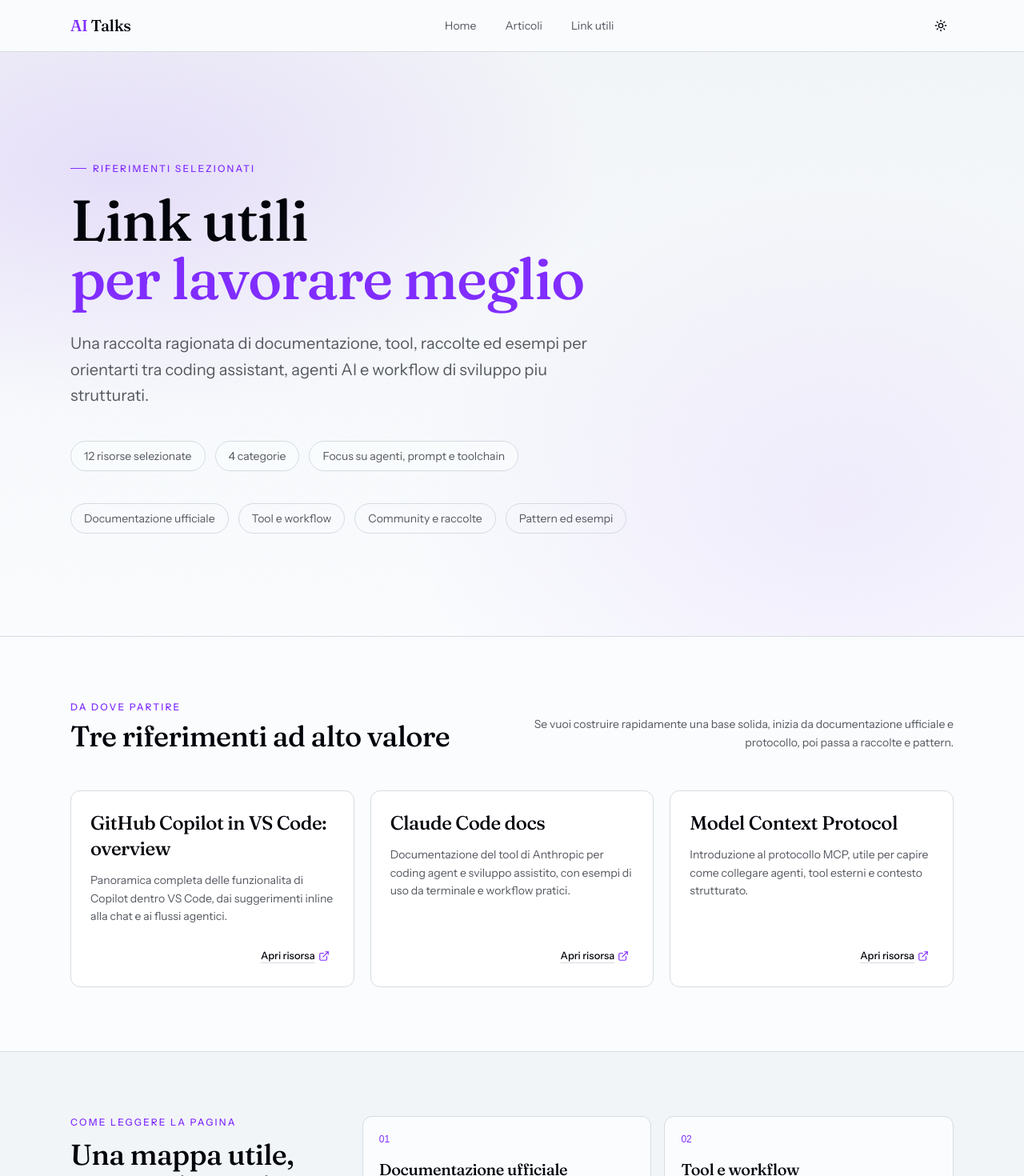
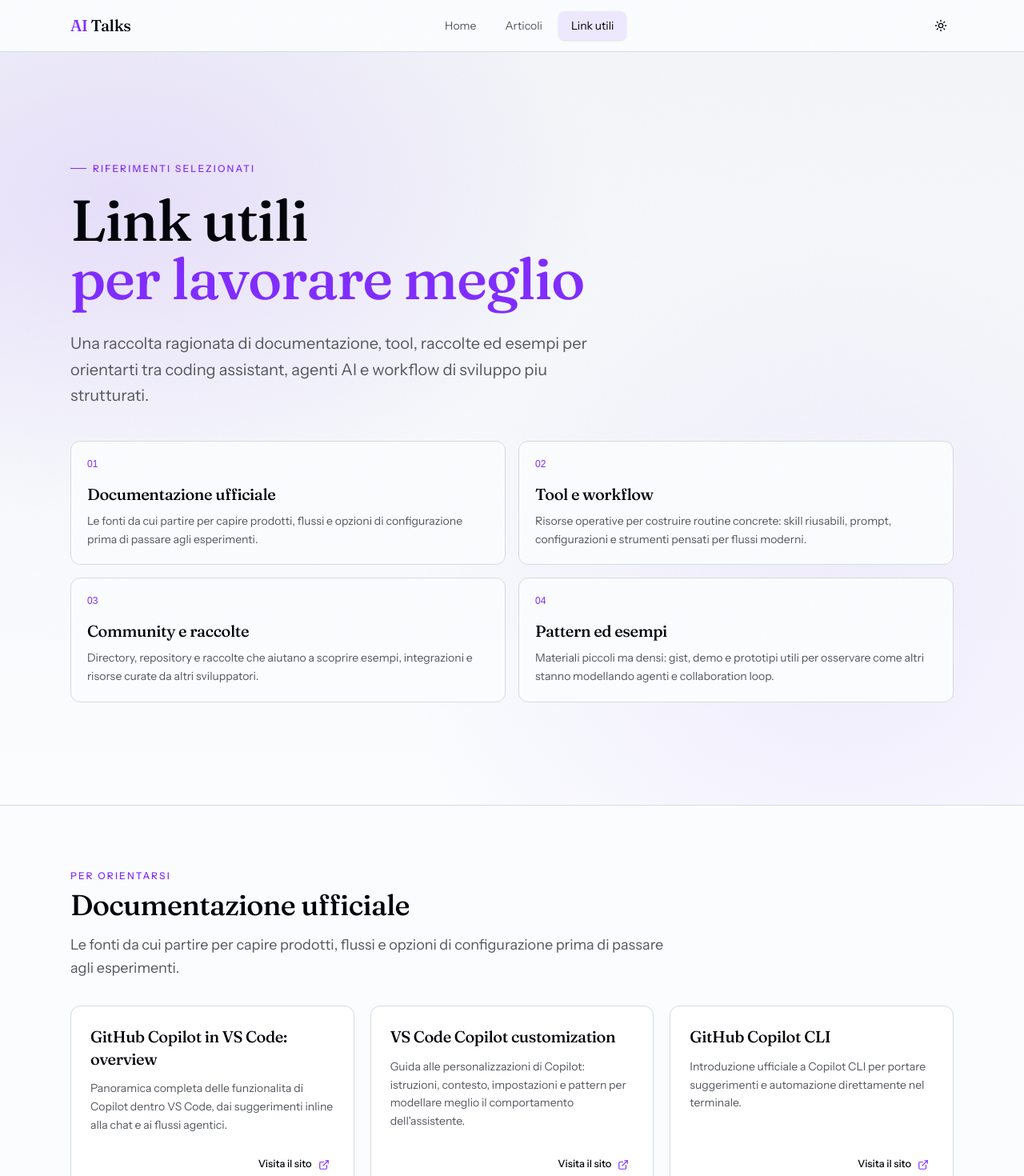
Before and after one commit to violabg/ai-talks, a Next.js app: page /link-utili in a window 1280 px wide. Shown: the top 1470 px of the page at 80% size. Built offline with nearby package versions, Linux system fonts and the light colour scheme; a web font is replaced by a local one.

Commit message:
Refactor header navigation to use dynamic items and improve active link styling

```diff
--- a/src/app/link-utili/page.tsx
+++ b/src/app/link-utili/page.tsx
@@ -179,7 +179,6 @@ export default function UsefulLinksPage() {
         />
 
         <div className="relative mx-auto px-6 py-24 sm:py-32 max-w-6xl">
-          <div className="max-w-3xl">
           <p className="inline-flex items-center gap-2 mb-5 font-sans font-medium text-primary text-xs uppercase tracking-[0.18em]">
             <span className="inline-block bg-primary w-5 h-px" />
             Riferimenti selezionati
@@ -194,113 +193,6 @@ export default function UsefulLinksPage() {
             per orientarti tra coding assistant, agenti AI e workflow di
             sviluppo piu strutturati.
           </p>
-
-            <div className="flex flex-wrap gap-3 mb-10">
-              <div className="bg-background/75 backdrop-blur-sm px-4 py-2 border border-border rounded-full font-sans text-muted-foreground text-sm">
-                {totalResources} risorse selezionate
-              </div>
-              <div className="bg-background/75 backdrop-blur-sm px-4 py-2 border border-border rounded-full font-sans text-muted-foreground text-sm">
-                {resourceCategories.length} categorie
-              </div>
-              <div className="bg-background/75 backdrop-blur-sm px-4 py-2 border border-border rounded-full font-sans text-muted-foreground text-sm">
-                Focus su agenti, prompt e toolchain
-              </div>
-            </div>
-
-            <div className="flex flex-wrap items-center gap-3">
-              {resourceCategories.map((category) => (
-                <a
-                  key={category.id}
-                  href={`#${category.id}`}
-                  className="px-4 py-2 border border-border hover:border-primary/40 rounded-full font-sans text-muted-foreground hover:text-foreground text-sm transition-colors"
-                >
-                  {category.title}
-                </a>
-              ))}
-            </div>
-          </div>
-        </div>
-      </section>
-
-      <section className="mx-auto px-6 py-20 max-w-6xl">
-        <div className="flex sm:flex-row flex-col sm:justify-between sm:items-end gap-4 mb-12">
-          <div>
-            <p className="mb-2 font-sans font-medium text-primary text-xs uppercase tracking-[0.18em]">
-              Da dove partire
-            </p>
-            <h2 className="font-display font-medium text-3xl sm:text-4xl tracking-tight">
-              Tre riferimenti ad alto valore
-            </h2>
-          </div>
-          <p className="max-w-xl font-sans text-muted-foreground text-sm sm:text-right leading-relaxed">
-            Se vuoi costruire rapidamente una base solida, inizia da
-            documentazione ufficiale e protocollo, poi passa a raccolte e
-            pattern.
-          </p>
-        </div>
-
-        <div className="gap-5 grid grid-cols-1 lg:grid-cols-3">
-          {featuredResources.map((resource) => (
-            <article
-              key={resource.url}
-              className="group flex flex-col justify-between bg-card hover:shadow-md p-6 border border-border hover:border-primary/40 rounded-xl h-full transition-all duration-200"
-            >
-              <div>
-                <h3 className="mb-3 font-display font-medium group-hover:text-primary text-2xl tracking-tight transition-colors duration-200">
-                  {resource.title}
-                </h3>
-                <p className="mb-6 font-sans text-muted-foreground text-sm leading-relaxed">
-                  {resource.description}
-                </p>
-              </div>
-
-              <div className="flex justify-end items-center">
-                <Button
-                  nativeButton={false}
-                  size="sm"
-                  variant="ghost"
-                  render={
-                    <a
-                      href={resource.url}
-                      target="_blank"
-                      rel="noreferrer"
-                      className="font-sans text-foreground hover:text-primary text-sm decoration-border underline underline-offset-4 transition-colors"
-                    >
-                      Apri risorsa
-                      <ExternalLink
-                        aria-hidden="true"
-                        data-icon="inline-end"
-                        className="text-primary transition-transform group-hover:translate-x-0.5"
-                      />
-                    </a>
-                  }
-                />
-              </div>
-            </article>
-          ))}
-        </div>
-      </section>
-
-      <section className="bg-muted/55 border-border border-y">
-        <div className="mx-auto px-6 py-20 max-w-6xl">
-          <div className="gap-12 grid grid-cols-1 lg:grid-cols-[0.9fr_2.1fr]">
-            <div>
-              <p className="mb-3 font-sans font-medium text-primary text-xs uppercase tracking-[0.18em]">
-                Come leggere la pagina
-              </p>
-              <h2 className="mb-5 font-display font-medium text-3xl sm:text-4xl tracking-tight">
-                Una mappa utile, non un dump di bookmark
-              </h2>
-              <p className="mb-4 font-sans text-muted-foreground leading-relaxed">
-                Ho privilegiato riferimenti che aiutano davvero a capire come
-                impostare strumenti, agenti e flussi di lavoro, evitando liste
-                troppo generiche o solo promozionali.
-              </p>
-              <p className="font-sans text-muted-foreground leading-relaxed">
-                Parti dalla documentazione ufficiale, poi usa raccolte ed esempi
-                per confrontare approcci, pattern e integrazioni reali.
-              </p>
-            </div>
 
           <div className="gap-4 grid grid-cols-1 md:grid-cols-2">
             {resourceCategories.map((category, index) => (
@@ -320,7 +212,6 @@ export default function UsefulLinksPage() {
                 </p>
               </a>
             ))}
-            </div>
           </div>
         </div>
       </section>
--- a/src/components/layout/header.tsx
+++ b/src/components/layout/header.tsx
@@ -1,9 +1,29 @@
+"use client";
+
 import { ThemeToggle } from "@/components/theme-toggle";
+import { cn } from "@/lib/utils";
 import Link from "next/link";
+import { usePathname } from "next/navigation";
+
+const navItems = [
+  { href: "/", label: "Home" },
+  { href: "/articles", label: "Articoli" },
+  { href: "/link-utili", label: "Link utili" },
+];
 
 export function Header() {
+  const pathname = usePathname();
+
+  const isActive = (href: string) => {
+    if (href === "/") {
+      return pathname === "/";
+    }
+
+    return pathname === href || pathname.startsWith(`${href}/`);
+  };
+
   return (
-    <header className="top-0 z-50 sticky bg-background/85 backdrop-blur-md border-border border-b w-full">
+    <header className="top-0 z-50 sticky bg-background/75 backdrop-blur-md border-border border-b w-full">
       <div className="flex justify-between items-center mx-auto px-6 max-w-6xl h-16">
         <Link
           href="/"
@@ -16,24 +36,25 @@ export function Header() {
         </Link>
 
         <nav className="hidden sm:flex items-center gap-1 font-sans text-sm">
-          <Link
-            href="/"
-            className="hover:bg-muted px-4 py-2 rounded-lg text-muted-foreground hover:text-foreground transition-all duration-150"
-          >
-            Home
-          </Link>
-          <Link
-            href="/articles"
-            className="hover:bg-muted px-4 py-2 rounded-lg text-muted-foreground hover:text-foreground transition-all duration-150"
-          >
-            Articoli
-          </Link>
-          <Link
-            href="/link-utili"
-            className="hover:bg-muted px-4 py-2 rounded-lg text-muted-foreground hover:text-foreground transition-all duration-150"
-          >
-            Link utili
-          </Link>
+          {navItems.map((item) => {
+            const active = isActive(item.href);
+
+            return (
+              <Link
+                key={item.href}
+                href={item.href}
+                aria-current={active ? "page" : undefined}
+                className={cn(
+                  "px-4 py-2 rounded-lg transition-all duration-150",
+                  active
+                    ? "bg-primary/10 text-foreground shadow-sm"
+                    : "text-muted-foreground hover:bg-muted hover:text-foreground",
+                )}
+              >
+                {item.label}
+              </Link>
+            );
+          })}
         </nav>
 
         <div className="flex items-center">
```
Lines whose indentation alone changed are shown as unchanged.
